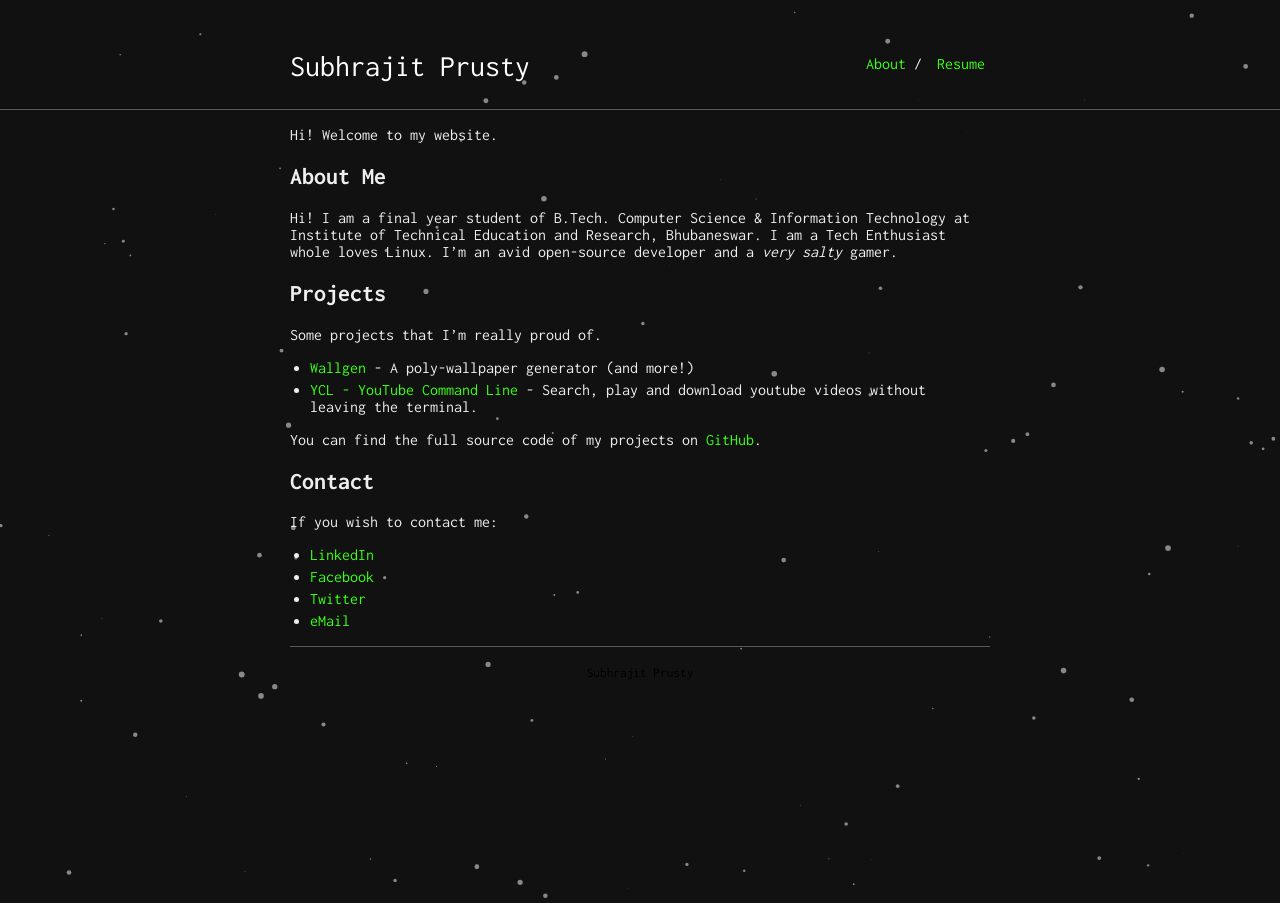
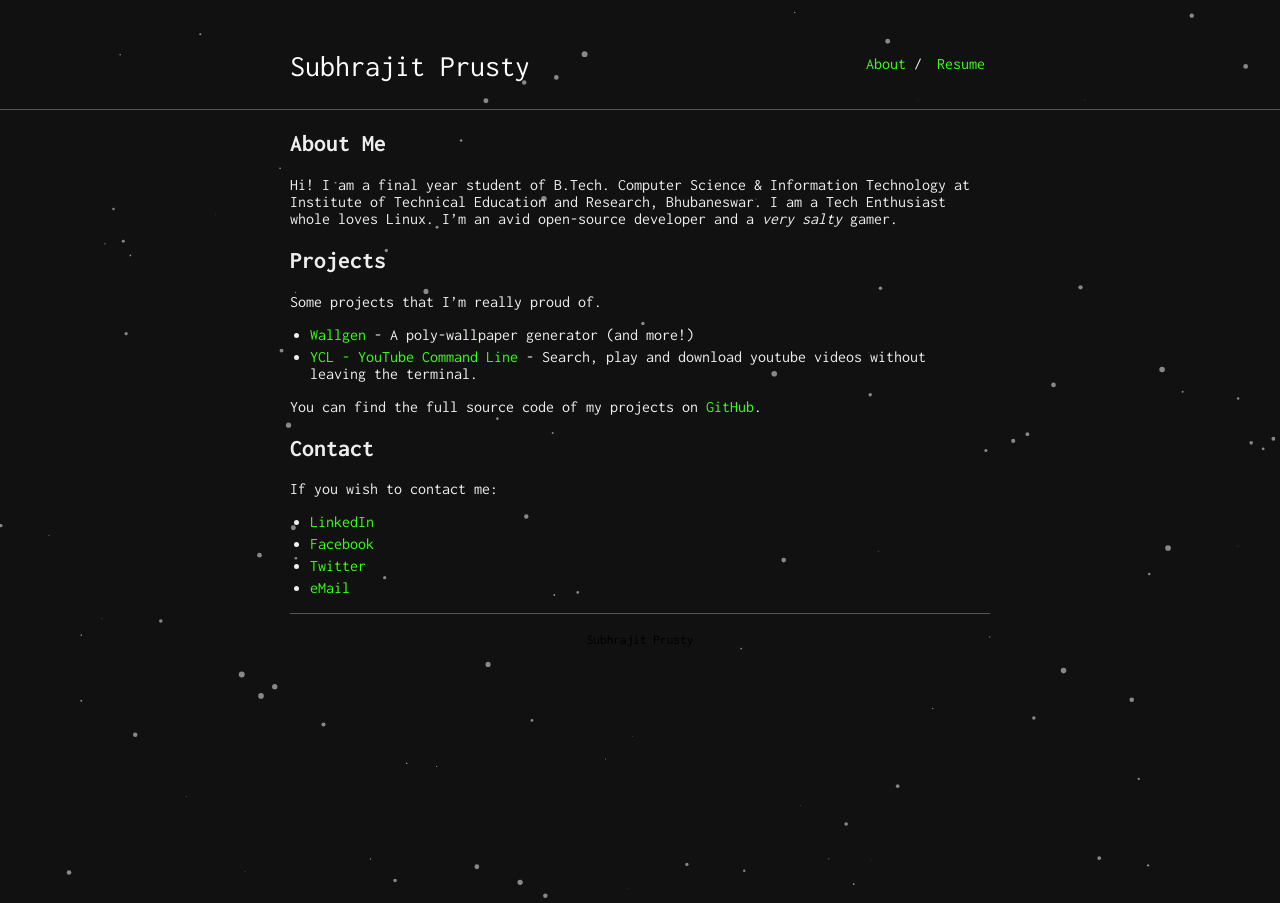
Before and after one commit to SubhrajitPrusty/SubhrajitPrusty.github.io, a Jekyll site: the page built from index.md, in a window 1280 px wide. Built offline with Jekyll 4.4.1, drawn with Linux system fonts in a browser that asks for light colours; our own code applies the rules of GitHub Pages for plain Markdown files.

Commit message:
deleted default line

```diff
--- a/index.md
+++ b/index.md
@@ -1,8 +1,6 @@
 ---
 layout: default
 ---
-
-Hi! Welcome to my website.
 
 ## About Me
 
```
